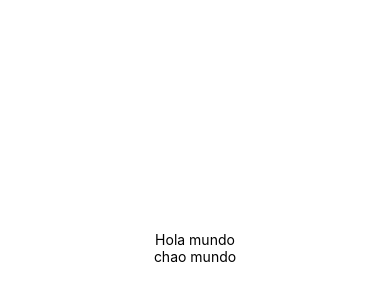
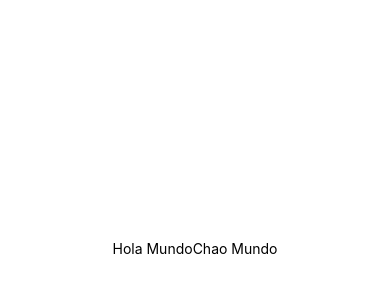
Before and after one commit to DanielGeek/react_native_proyectos, a React Native app in the folder react_native_sin_fronteras/HolaMundo/: screen / in a window 390 px wide. Shown: the part 174-474 px from the top of the page. Built offline with nearby package versions, Linux system fonts and the light colour scheme.

Commit message:
21. La propiedad de children

```diff
--- a/react_native_sin_fronteras/HolaMundo/App.js
+++ b/react_native_sin_fronteras/HolaMundo/App.js
@@ -3,17 +3,22 @@ import React from 'react';
 import { StyleSheet, Text, View } from 'react-native';
 
 const Texto = (props) => {
-  const { texto } = props;
+  const { children } = props;
   return (
-    <Text>{texto}</Text>
+    <Text>{children}</Text>
   )
 }
 
 export default function App() {
   return (
     <View style={styles.container}>
-      <Texto texto={'Hola mundo'} />
-      <Texto texto={'chao mundo'} />
+      <Texto>
+        Hola Mundo
+        <Texto>
+          Chao Mundo
+        </Texto>
+      </Texto>
+
       <StatusBar style="auto" />
     </View>
   );
```
